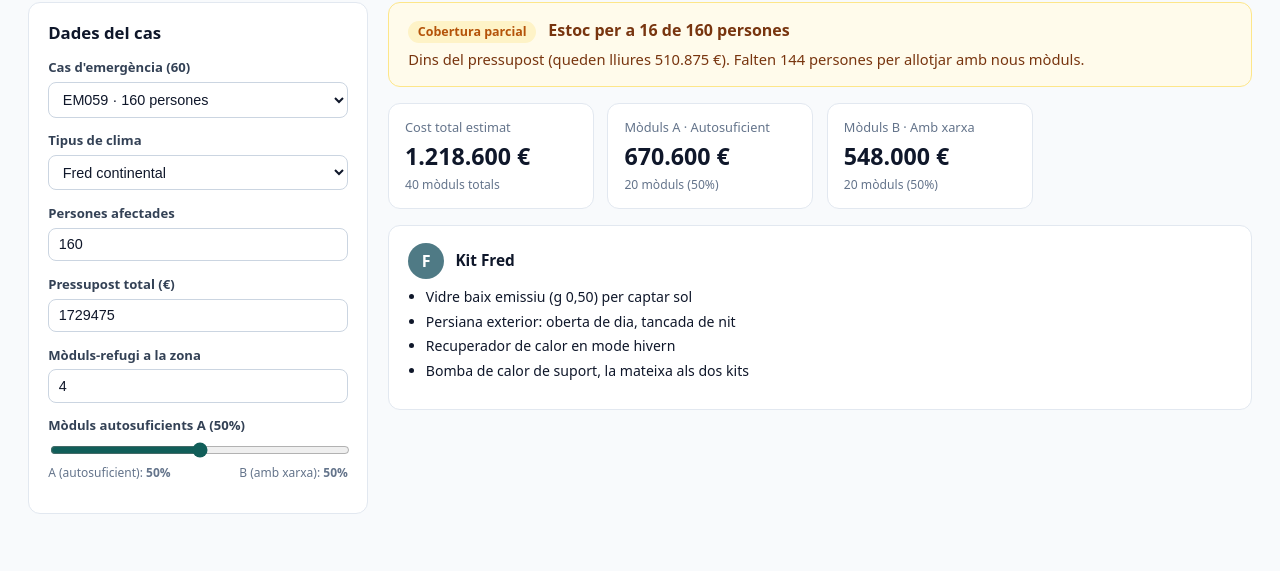
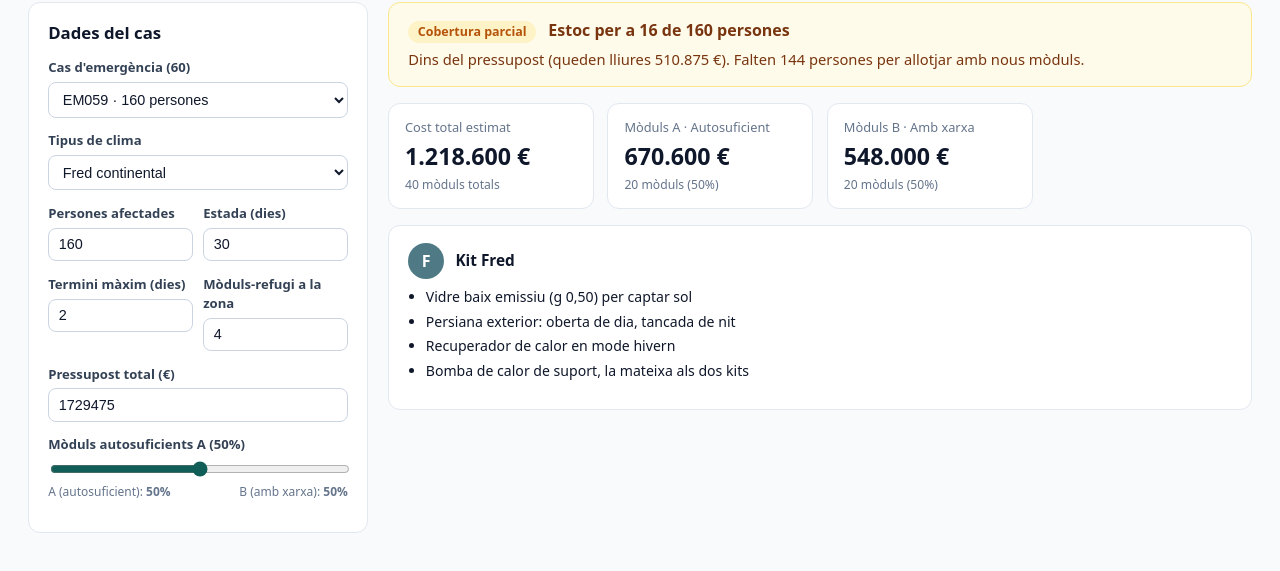
Before and after one commit to AndreaKinder/atom-viladecans-dashboard, an Astro site: page / in a window 1280 px wide. Shown: the part 85-656 px from the top of the page. Built offline with nearby package versions, Linux system fonts and the light colour scheme; Astro itself is replaced by a stand-in of ours.

Commit message:
Add stay and max deadline inputs and getKDaysModules reference

```diff
--- a/src/pages/index.astro
+++ b/src/pages/index.astro
@@ -48,6 +48,8 @@ const initialCostB = getCostModulesB(
   initialPercentA,
 );
 const initialBudget = initialInput.presupuestoTotalEur;
+const initialStayDays = initialInput.duracionEstanciaDias;
+const initialMaxDays = initialInput.plazoMaximoDias;
 const DEFAULT_STOCK_MODULES = 4;
 const initialStock = getStockCoverage(
   initialInput.personasAfectadas,
@@ -135,6 +137,7 @@ const initialBanner = getBannerState(
             </select>
           </div>
 
+          <div class="grid-2">
             <div class="field">
               <label for="personasAfectadas">Persones afectades</label>
               <input
@@ -147,13 +150,26 @@ const initialBanner = getBannerState(
             </div>
 
             <div class="field">
-            <label for="presupuestoTotalEur">Pressupost total (€)</label>
+              <label for="duracionEstanciaDias">Estada (dies)</label>
               <input
-              id="presupuestoTotalEur"
+                id="duracionEstanciaDias"
                 type="number"
-              min="0"
-              step="1000"
-              value={initialBudget}
+                min="1"
+                step="1"
+                value={initialStayDays}
+              />
+            </div>
+          </div>
+
+          <div class="grid-2">
+            <div class="field">
+              <label for="plazoMaximoDias">Termini màxim (dies)</label>
+              <input
+                id="plazoMaximoDias"
+                type="number"
+                min="1"
+                step="1"
+                value={initialMaxDays}
               />
             </div>
 
@@ -165,6 +181,18 @@ const initialBanner = getBannerState(
                 min="0"
                 step="1"
                 value={DEFAULT_STOCK_MODULES}
+              />
+            </div>
+          </div>
+
+          <div class="field">
+            <label for="presupuestoTotalEur">Pressupost total (€)</label>
+            <input
+              id="presupuestoTotalEur"
+              type="number"
+              min="0"
+              step="1000"
+              value={initialBudget}
             />
           </div>
 
@@ -392,12 +420,14 @@ const initialBanner = getBannerState(
         );
       }
 
-      // En triar un cas, s'actualitzen clima, persones, pressupost, % i càlculs
+      // En triar un cas, s'actualitzen clima, persones, estada, termini, pressupost, % i càlculs
       el("casoId").addEventListener("change", () => {
         const caso = CASES.find((c) => c.id === el("casoId").value);
         if (!caso) return;
         el("escenarioId").value = caso.input.escenarioId;
         el("personasAfectadas").value = caso.input.personasAfectadas;
+        el("duracionEstanciaDias").value = caso.input.duracionEstanciaDias;
+        el("plazoMaximoDias").value = caso.input.plazoMaximoDias;
         el("presupuestoTotalEur").value = caso.input.presupuestoTotalEur;
         el("percentModulesA").value = 100 - caso.input.pctConexionRed;
         renderKit(caso.input.escenarioId);
@@ -410,6 +440,8 @@ const initialBanner = getBannerState(
       });
 
       el("personasAfectadas").addEventListener("input", renderCost);
+      el("duracionEstanciaDias").addEventListener("input", renderCost);
+      el("plazoMaximoDias").addEventListener("input", renderCost);
       el("presupuestoTotalEur").addEventListener("input", renderCost);
       el("stockModulos").addEventListener("input", renderCost);
       el("percentModulesA").addEventListener("input", renderCost);
```
Also changed, not shown: tests/decision-engine.test.js (+1 -0 lines), src/lib/desition-engine.js. Lines whose indentation alone changed are shown as unchanged.
